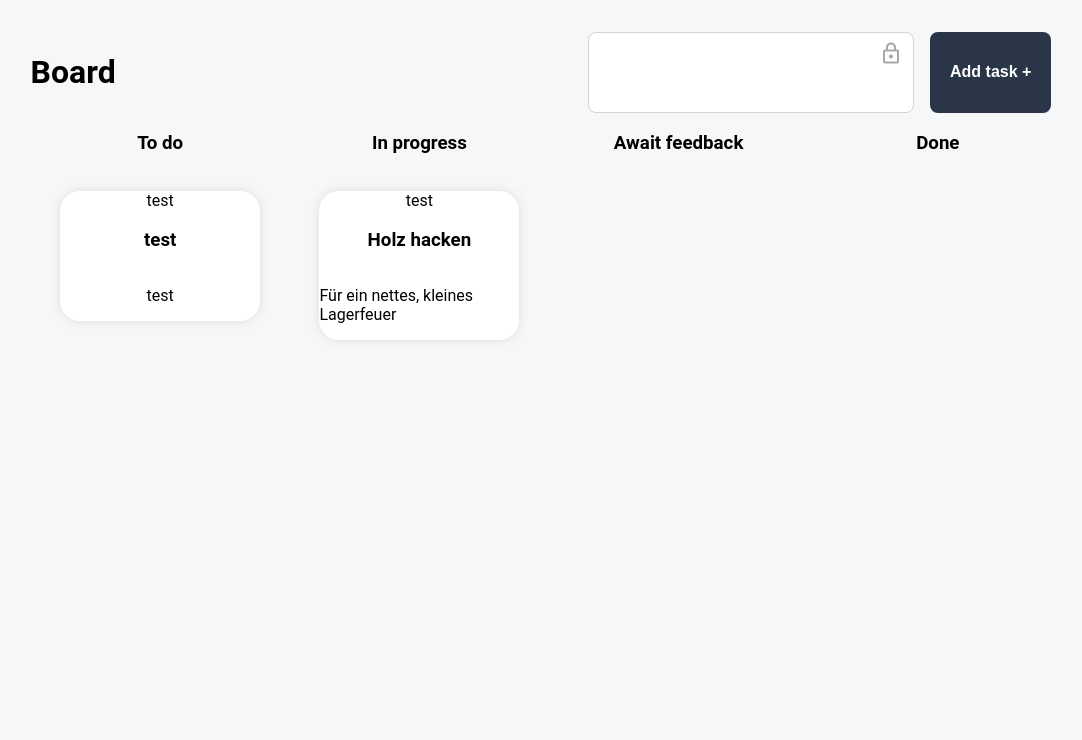
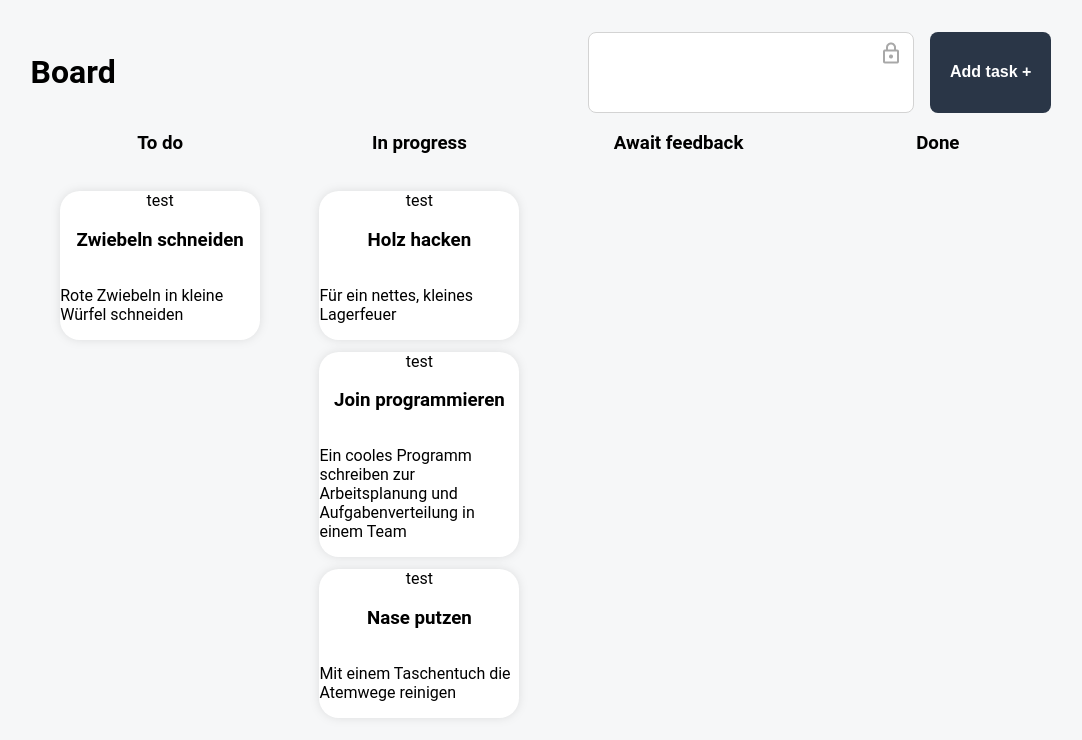
Before and after one commit to lindapreindl/Join, a plain HTML site: page board.html in a window 1280 px wide. Shown: the whole page, without its empty margins (91-1173 px from the left). Drawn offline with Linux system fonts and the light colour scheme.

Commit message:
update board with working Drag-Function

```diff
--- a/board.html
+++ b/board.html
@@ -28,7 +28,7 @@
                     <h3>To do</h3>
                     <img>
                 </div>
-                <div id="contentToDo" class="taskContentBox">
+                <div id="contentToDo" class="taskContentBox" ondrop="moveTaskTo('ToDo')" ondragover="allowDrop(event)">
                 </div>
             </div>
             <div class="categoryBoard" id="categoryInProgress">
@@ -36,7 +36,7 @@
                     <h3>In progress</h3>
                     <img>
                 </div>
-                <div id="contentInProgress" class="taskContentBox">
+                <div id="contentInProgress" class="taskContentBox" ondrop="moveTaskTo('InProgress')" ondragover="allowDrop(event)">
                 </div>
             </div>
             <div class="categoryBoard" id="categoryAwaitFeedback">
@@ -44,7 +44,7 @@
                     <h3>Await feedback</h3>
                     <img>
                 </div>
-                <div id="contentAwaitFeedback" class="taskContentBox">
+                <div id="contentAwaitFeedback" class="taskContentBox" ondrop="moveTaskTo('AwaitFeedback')" ondragover="allowDrop(event)">
                 </div>
             </div>
             <div class="categoryBoard" id="categoryDone">
@@ -52,7 +52,7 @@
                     <h3>Done</h3>
                     <img>
                 </div>
-                <div id="contentDone" class="taskContentBox">
+                <div id="contentDone" class="taskContentBox" ondrop="moveTaskTo('Done')" ondragover="allowDrop(event)">
                 </div>
             </div>
         </div>
--- a/css/board.css
+++ b/css/board.css
@@ -35,6 +35,7 @@ h1 h3 {
     flex-direction: column;
     justify-content: center;
     align-items: center;
+    margin-bottom: 12px;
 }
 
 .boardTable {
@@ -61,6 +62,7 @@ input {
     display: flex;
     flex-direction: column;
     align-items: center;
+    padding-bottom: 150px;
 }
 
 .popUpBox:hover {
@@ -68,3 +70,7 @@ input {
     transform: rotate(7deg);
     /* transform-origin: top left; */
 }
+
+.cursorGrab {
+    cursor: grab;
+}
--- a/scripts/board.js
+++ b/scripts/board.js
@@ -1,7 +1,7 @@
 let tasks = [
     {
-        'titel': 'test',
-        'description': 'test',
+        'titel': 'Zwiebeln schneiden',
+        'description': 'Rote Zwiebeln in kleine Würfel schneiden',
         'assigned': ['test'],
         'dueDate': '24.12.2024',
         'prio': 'test',
@@ -24,8 +24,35 @@ let tasks = [
             'subtask': 'test',
             'finished': false
         }]
+    },
+    {
+        'titel': 'Join programmieren',
+        'description': 'Ein cooles Programm schreiben zur Arbeitsplanung und Aufgabenverteilung in einem Team',
+        'assigned': ['test'],
+        'dueDate': '24.12.2024',
+        'prio': 'test',
+        'category': 'test',
+        'position': 'InProgress',
+        'subtasks': [{
+            'subtask': 'test',
+            'finished': false
+        }]
+    },
+    {
+        'titel': 'Nase putzen',
+        'description': 'Mit einem Taschentuch die Atemwege reinigen',
+        'assigned': ['test'],
+        'dueDate': '24.12.2024',
+        'prio': 'test',
+        'category': 'test',
+        'position': 'InProgress',
+        'subtasks': [{
+            'subtask': 'test',
+            'finished': false
+        }]
     }
 ];
+let draggedTask;
 
 async function initBoard() {
     // let loadedTasks = getItem(tasks);
@@ -47,3 +74,16 @@ function clearBoard() {
     document.getElementById('contentAwaitFeedback').innerHTML = '';
     document.getElementById('contentDone').innerHTML = '';
 }
+
+function startDragging(id) {
+    draggedTask = id;
+}
+
+function moveTaskTo(process) {
+    tasks[draggedTask].position = process;
+    fillBoardWithTasks();
+}
+
+function allowDrop(event) {
+    event.preventDefault();
+}
--- a/scripts/templates.js
+++ b/scripts/templates.js
@@ -1,6 +1,6 @@
 function templateTasksInBoard(i) {
     return `
-    <div class="popUpBox widthTaskBox" id="task${i}">
+    <div draggable="true" ondragstart="startDragging(${i})" class="popUpBox widthTaskBox" id="task${i}">
         <div class="categoryLine">
             ${tasks[i].category}
         </div>
```
